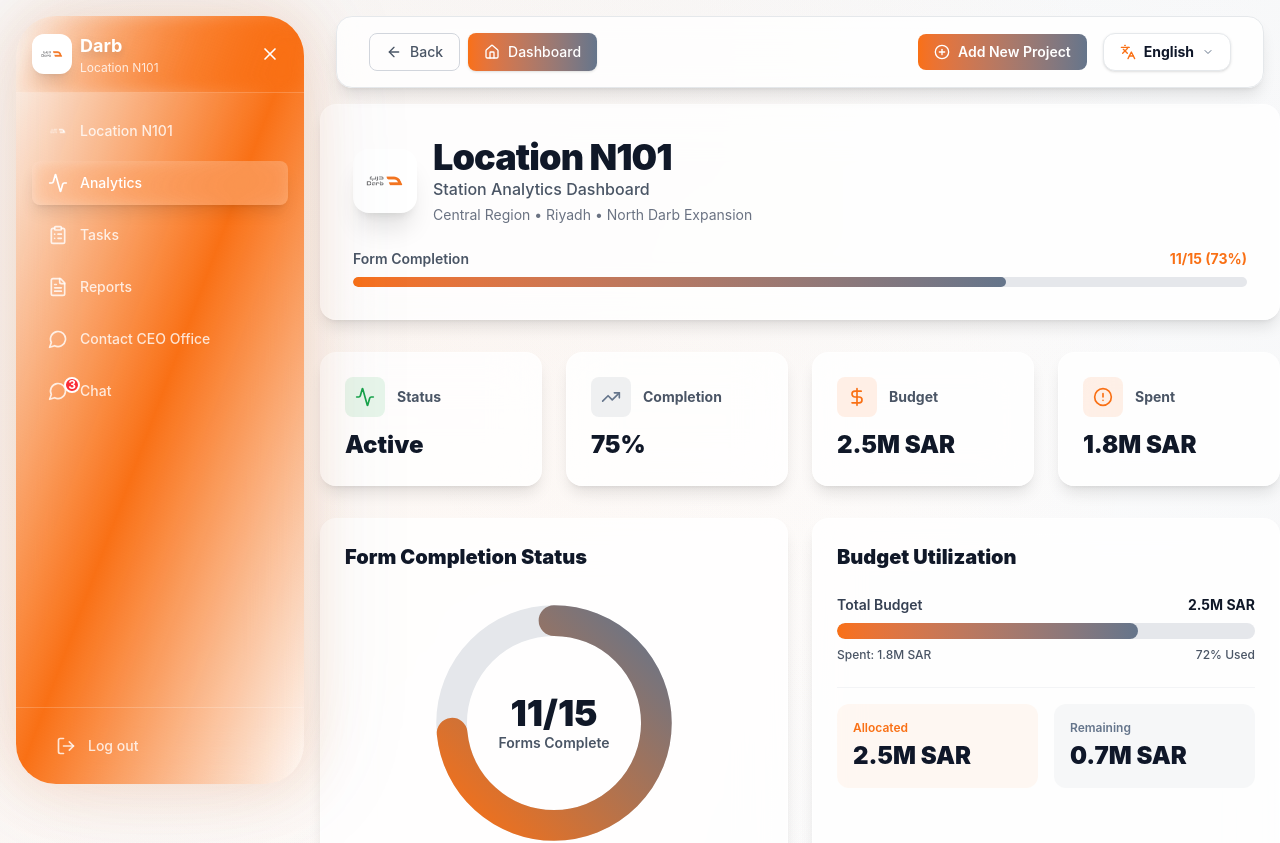
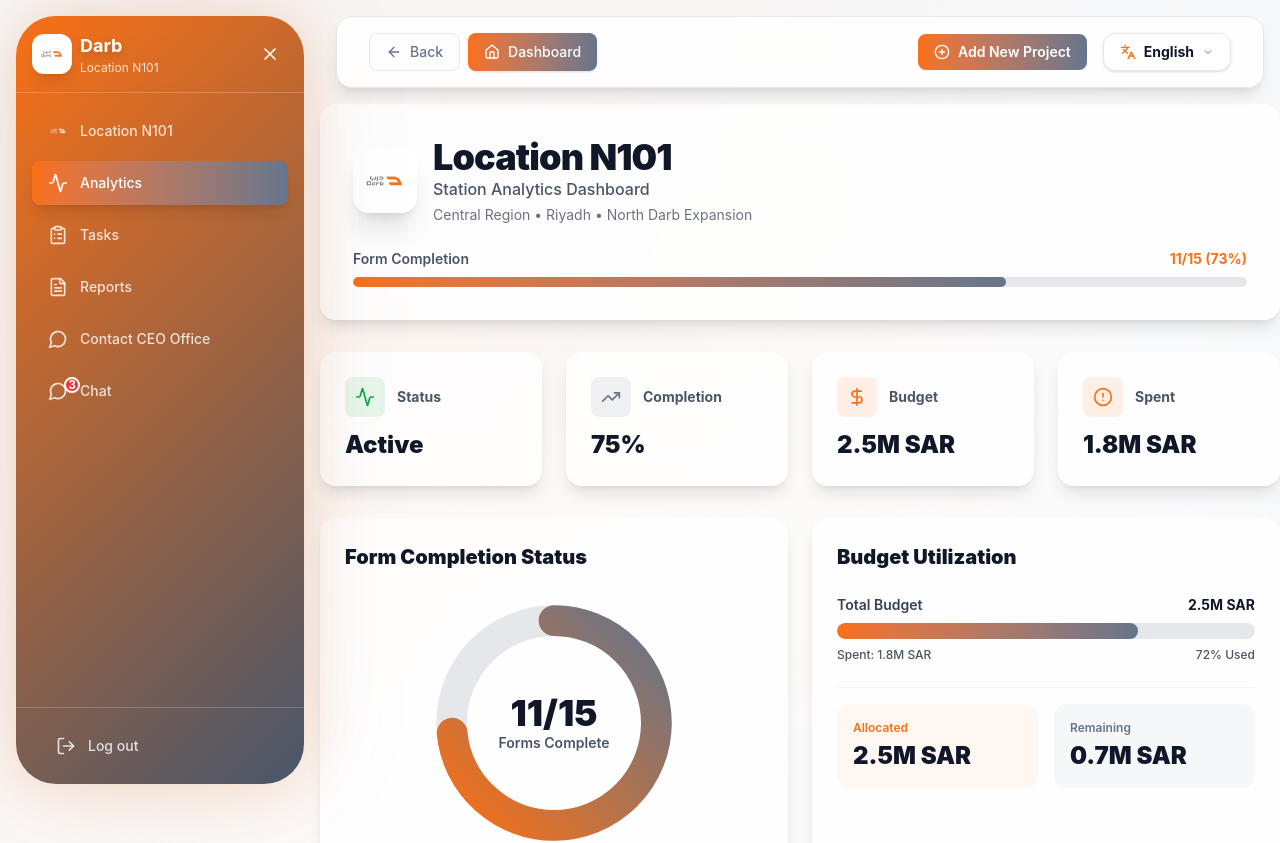
Before and after one commit to shahzaibahmadpawar1/DarbPMS-frontend, a React (Vite) app: page /dashboard/executive-analytics in a window 1280 px wide. Shown: the top 843 px of the page. Built offline with nearby package versions, Linux system fonts and the light colour scheme.

Commit message:
changes for mysql

```diff
--- a/src/app/components/BackToDashboardButton.tsx
+++ b/src/app/components/BackToDashboardButton.tsx
@@ -19,7 +19,7 @@
         <div className="flex gap-2">
             <button
                 onClick={() => navigate(-1)}
-                className="flex items-center gap-2 px-4 py-2 text-gray-600 hover:text-[#f97316] hover:bg-gray-100 rounded-lg transition-all duration-200 border border-gray-300 hover:border-[#f97316]"
+                className="flex items-center gap-2 px-4 py-2 text-muted-foreground hover:text-primary hover:bg-muted rounded-lg transition-all duration-200 border border-border hover:border-primary"
                 title="Go back to previous page"
             >
                 <ArrowLeft className="w-4 h-4" />
--- a/src/app/components/DashboardLayout.tsx
+++ b/src/app/components/DashboardLayout.tsx
@@ -55,7 +55,7 @@
         {/* Sidebar */}
         <aside
           className={`${sidebarOpen ? "w-72" : "w-20"
-            } transition-all duration-300 bg-gradient-to-br from-primary-600 via-primary to-secondary-600 text-white flex flex-col fixed inset-y-4 ltr:left-4 rtl:right-4 z-10 shadow-2xl backdrop-blur-xl rounded-[2.5rem] overflow-hidden`}
+            } transition-all duration-300 sidebar-gradient text-white flex flex-col fixed inset-y-4 ltr:left-4 rtl:right-4 z-10 shadow-2xl backdrop-blur-xl rounded-[2.5rem] overflow-hidden`}
           style={{
             boxShadow: '0 0 60px hsl(var(--primary) / 0.2), 0 0 120px hsl(var(--secondary) / 0.1)'
           }}
@@ -79,9 +79,13 @@
             )}
             <button
               onClick={() => setSidebarOpen(!sidebarOpen)}
-              className="p-2 hover:bg-white/20 rounded-lg transition-all"
+              className="p-2 hover:bg-white/10 rounded-lg transition-colors backdrop-blur-sm"
             >
-              {sidebarOpen ? <X className="w-5 h-5" /> : <Menu className="w-5 h-5" />}
+              {sidebarOpen ? (
+                <X className="w-5 h-5 text-white" />
+              ) : (
+                <Menu className="w-5 h-5 text-white" />
+              )}
             </button>
           </div>
 
@@ -92,7 +96,7 @@
                 key={item.path}
                 to={item.path}
                 className={`flex items-center gap-3 px-4 py-3 rounded-lg transition-all duration-200 ${location.pathname === item.path
-                  ? "bg-white/25 text-white shadow-lg backdrop-blur-sm"
+                  ? "bg-gradient-to-r from-primary to-secondary text-white shadow-lg"
                   : "text-white/80 hover:bg-white/15 hover:text-white"
                   }`}
               >
@@ -132,19 +136,19 @@
             } transition-all duration-300`}
         >
           {/* Header with Back to Dashboard Button */}
-          <div className="bg-card/80 backdrop-blur-xl m-4 rounded-2xl border border-border px-8 py-4 sticky top-4 z-10 shadow-lg shadow-primary/10 flex items-center justify-between">
+          <header className="bg-card/80 backdrop-blur-xl m-4 rounded-2xl border border-border px-8 py-4 sticky top-4 z-10 shadow-lg shadow-primary/10 flex items-center justify-between">
             <BackToDashboardButton />
             <div className="flex items-center gap-4">
               <Link
                 to="/add-new-project"
-                className="flex items-center gap-2 px-4 py-2 bg-gradient-to-r from-primary to-secondary text-white rounded-lg hover:shadow-lg hover:scale-105 transition-all duration-200 font-semibold text-sm"
+                className="flex items-center gap-2 px-4 py-2 bg-gradient-to-r from-primary to-secondary text-primary-foreground rounded-lg hover:shadow-lg hover:scale-105 transition-all duration-200 font-semibold text-sm"
               >
                 <PlusCircle className="w-4 h-4" />
                 <span>Add New Project</span>
               </Link>
               <LanguageSwitcher />
             </div>
-          </div>
+          </header>
 
           <Outlet />
         </main>
```
Also changed, not shown: 1 other file (tests, documents, lock files or other folders).
